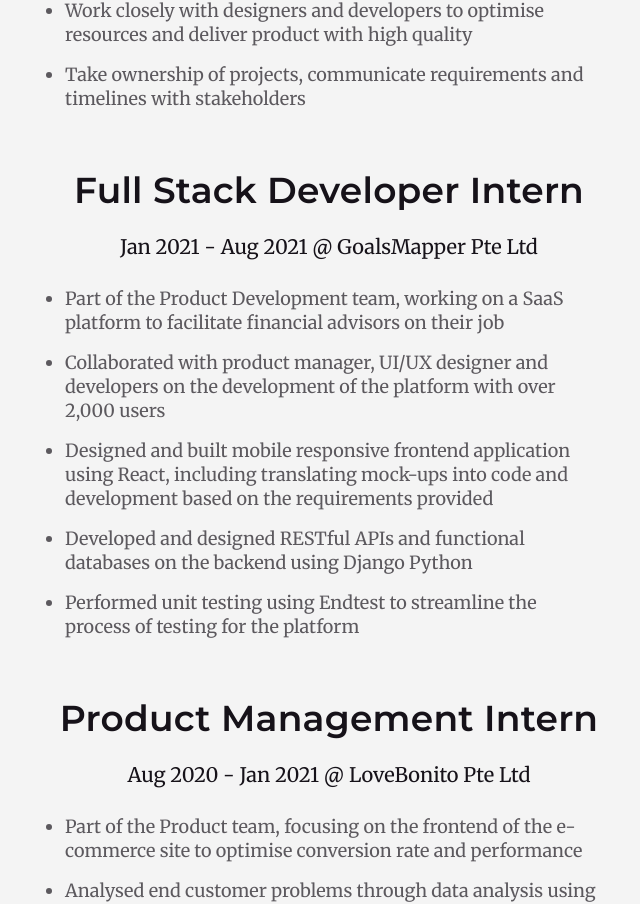
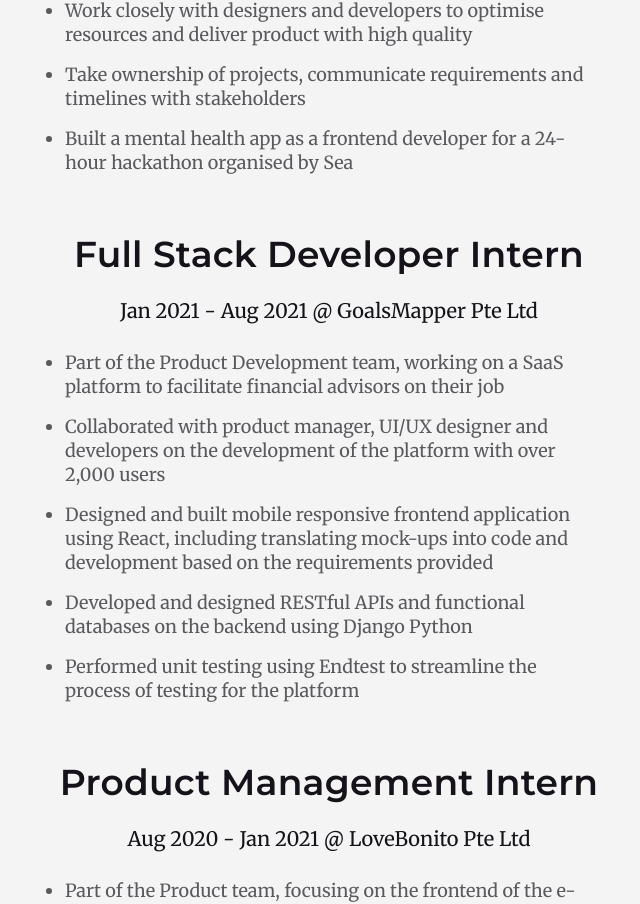
Before and after one commit to michelleykw/michelle, a React (Create React App) app: page /michelle/about in a window 1280 px wide. Shown: the part 1655-2559 px from the top of the page, without its empty margins (311-951 px from the left). Built offline with nearby package versions, Linux system fonts and the light colour scheme.

Commit message:
Update constants

```diff
--- a/src/resources/constants.jsx
+++ b/src/resources/constants.jsx
@@ -82,7 +82,8 @@
             "Oversee the product life cycle and anticipate blockers",
             "Develop conceptual diagrams, wireframes (using Figma and Miro), and product design documents (RAR / PRD)",
             "Work closely with designers and developers to optimise resources and deliver product with high quality",
-            "Take ownership of projects, communicate requirements and timelines with stakeholders"
+            "Take ownership of projects, communicate requirements and timelines with stakeholders",
+            "Built a mental health app as a frontend developer for a 24-hour hackathon organised by Sea"
         ]
     },
     {
```
